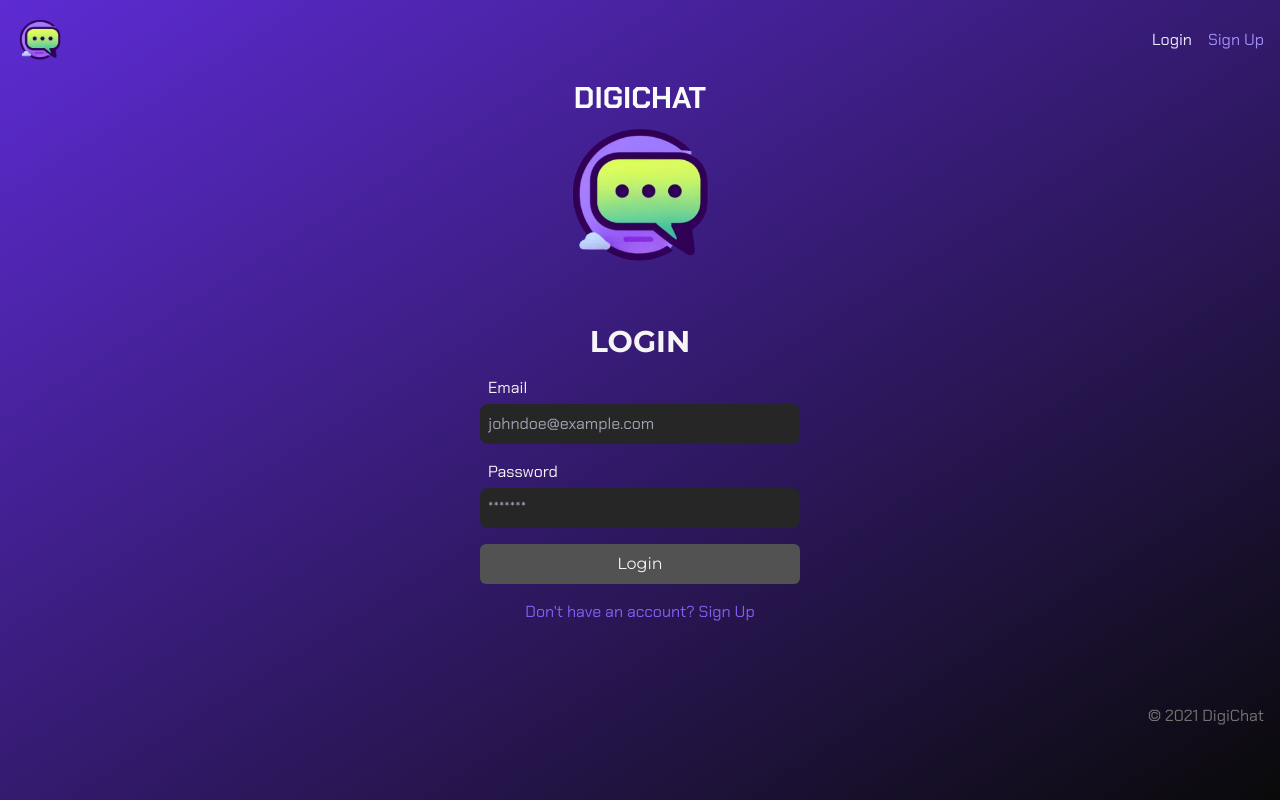
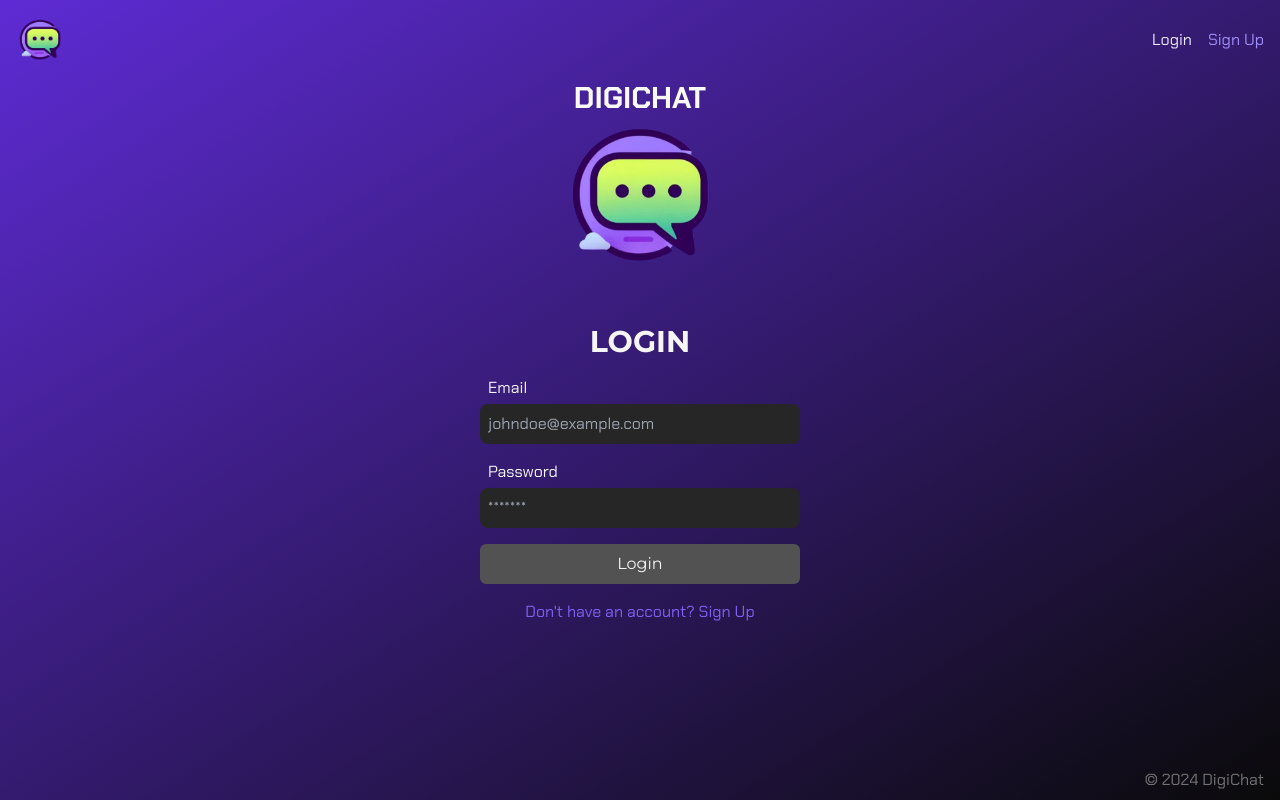
Before and after one commit to AThevon/digichat, a Vue app: page /login in a window 1280 px wide. Built offline with nearby package versions, Linux system fonts and the light colour scheme; no server answers.

Commit message:
fixed footer

```diff
--- a/src/App.vue
+++ b/src/App.vue
@@ -13,14 +13,14 @@
       components: {
          Header,
          RouterView,
-        Footer,
+         Footer,
       },
    };
 </script>
 
 <template>
    <Header />
-   <main class="text-neutral-50 xl:py-20 px-4 md:px-20 xl:px-40 h-full">
+   <main class="text-neutral-50 xl:py-20 px-4 md:px-20 xl:px-40">
       <RouterView></RouterView>
    </main>
    <Footer />
--- a/src/assets/main.css
+++ b/src/assets/main.css
@@ -9,7 +9,7 @@ html {
 
 body {
    background: linear-gradient(to bottom right, #5e2bd4, #0a0a0a);
-   min-height: 100vh;
+   min-height: 100dvh;
 }
 
 @layer utilities {
--- a/src/components/Footer.vue
+++ b/src/components/Footer.vue
@@ -6,9 +6,9 @@
 </script>
 
 <template>
-   <footer class="px-4">
+   <footer class="xl:fixed xl:bottom-2 w-full px-4">
       <p class="text-center xl:text-end py-8 xl:py-0 text-neutral-500">
-         &copy; 2021 DigiChat
+         &copy; 2024 DigiChat
       </p>
    </footer>
 </template>
```
